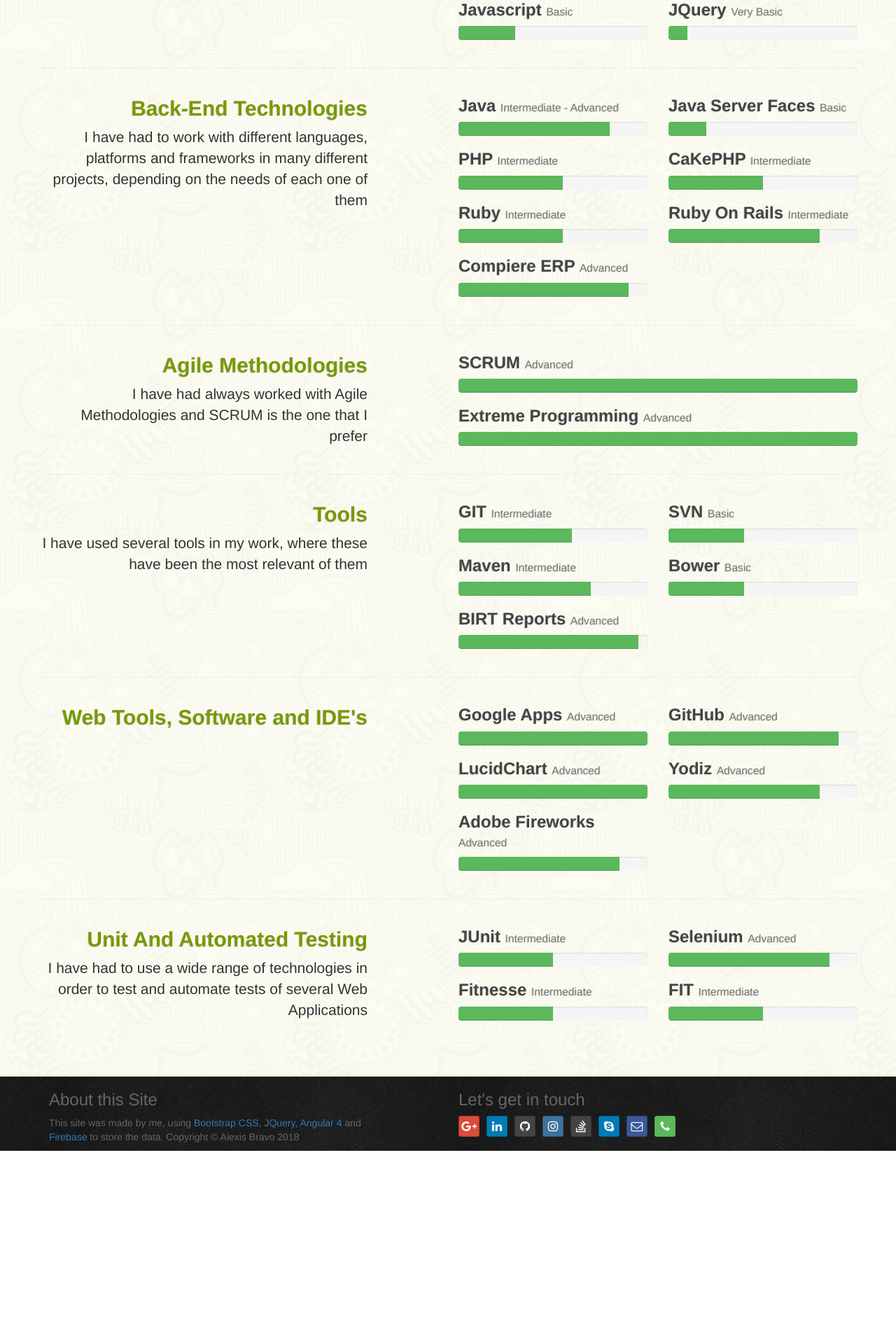
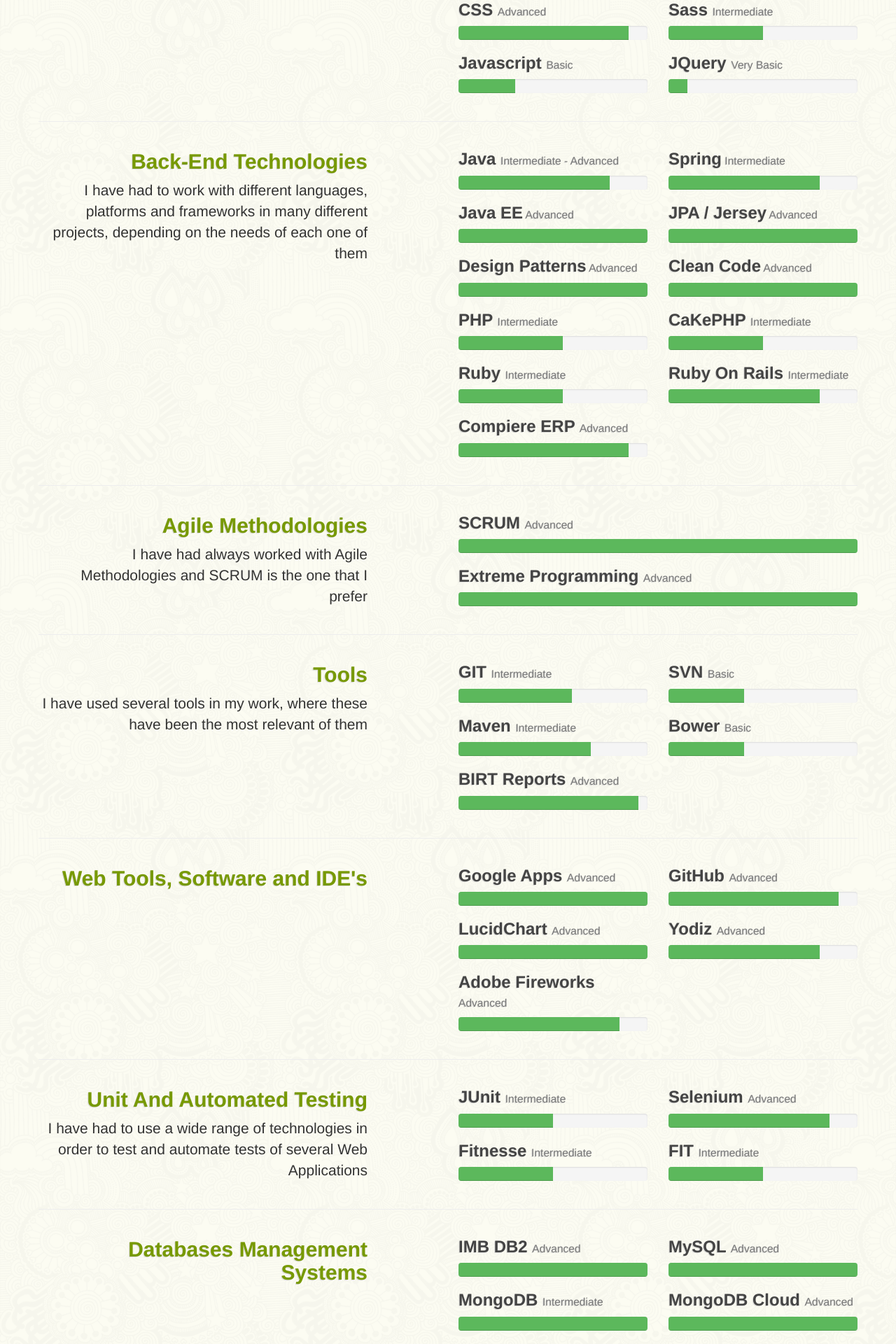
Before and after one commit to thisisalexis/thisisalexis.github.io, an Angular app: page /skills in a window 1280 px wide. Shown: the part 800-2720 px from the top of the page at 70% size. Before the commit the page ends 2444 px from the top, so only its background shows below. Built offline with nearby package versions, Linux system fonts and the light colour scheme.

Commit message:
Content updated: home, experience, education, contact info and skills

```diff
--- a/src/app/modules/content/components/about-me/about-me.component.html
+++ b/src/app/modules/content/components/about-me/about-me.component.html
@@ -5,16 +5,16 @@
         <h1>About me</h1>
         <hr>
         <h2>Who am I?</h2>
-        <p>I'm <strong>Alexis Bravo</strong>, a 31 years old <strong>Informatics Engineer</strong> based on Ecuador, who is passionate about Web Development, coding, reading, learning, running and hiking</p>
+        <p>I'm <strong>Alexis Bravo</strong>, a 33 years old <strong>Informatics Engineer</strong> based on Ecuador, who is passionate about Web Development, coding, reading, learning, running and hiking</p>
         <p>I'm also a perfectionist  who is always trying to learn new things and to make his work as good as possible</p>
       </div>
       <div class="col-xs-12 col-md-6 col-md-offset-1 content-right">
         <h3>What do I do?</h3>
         <p>I consider myself a  programmer that knows how to make his applications not only works, but also looks great. Yes, as a developer, I'm not only worried about the functionality, usability, scalability and maintainability of my work, but the look and feel of it too.</p>
         <h3>What have I been doing?</h3>
-        <p>I spent the first five years of my professional career developing Web Applications in different companies using PHP and Ruby with CakePHP and Ruby on Rails, respectively; in the last five years, I've been working in an adaptation of the Compiere Open Source Web ERP, which works over the Java EE platform.</p>
+        <p>I spent the first five years of my professional career developing Web Applications in different companies using PHP and Ruby with CakePHP and Ruby on Rails, respectively; in the last six years, I've been working with Java, Java EE and Angular.</p>
         <h3>What am I going to do?</h3>
-        <p>Right now, I'm looking for a place where I can apply all of my knowledge and experience in software development and continue learning and forming myself as a Full Stack Web Developer.</p>
+        <p>I'm always actively looking for new places and opportunities to apply all of my knowledge and experience in software development and continue learning and forming myself as a Full Stack Web Developer.</p>
       </div>
     </div>
   </div>
--- a/src/app/modules/content/components/contact-me/contact-me.component.html
+++ b/src/app/modules/content/components/contact-me/contact-me.component.html
@@ -6,13 +6,13 @@
         <p>Do you have a job offer and want to tell me about it? Would you like to talk about a project or idea?  There are many ways you can be in touch</p>
       </div>
       <div class="col-xs-12 col-md-6 col-md-offset-1 content-right">
-        <p>In the last months I've been working in <strong><a href="http://www.galapagostravelcenter.com/" target="_blank">Galapagos Travel Center</a></strong>, a worldwide important touristic operator and the world’s most well known source for useful information and tips about visiting the Galapagos Islands, developing the company's E-commerce platform using Angular 2, JAX-RS (Java) RESTFul services, MongoDB and many other technologies.</p>
+        <p>In the last months I've been working in <strong><a href="http://www.galapagostravelcenter.com/" target="_blank">Galapagos Travel Center</a></strong>, a worldwide important touristic operator and the world’s most well known source for useful information and tips about visiting the Galapagos Islands, developing the company's E-commerce and marketplace platforms using Angular, JAX-RS (Java) RESTFul services, MongoDB and many other technologies.</p>
         <h2>Where Am I?</h2>
         <p>Right now, I'm based on Quito, Pichincha, Ecuador.</p>
         <h2>Call me</h2>
         <p>Do you want to talk? You can call me any time.</p>
         <address>
-          <i class="fa fa-mobile fa-lg"></i> <a href="tel:593-98-2593800">+593 (098) 2593800</a><br>
+          <i class="fa fa-mobile fa-lg"></i> <a href="tel:593-99-0426072">+593 (099) 0426072</a><br>
         </address>
         <h2>Send me a message</h2>
         <p>Do you prefer to contact me by chat or E-mail? Then add me to Google Hangouts or send me a message.</p>
--- a/src/app/modules/content/components/education/education.component.html
+++ b/src/app/modules/content/components/education/education.component.html
@@ -68,7 +68,10 @@
         <h3><a href="https://www.coursera.org/account/accomplishments/records/HQB3PFAGM8X6" target="_blank">HTML, CSS and Javascript</a> <small>2016</small><br>
           <small><strong>The Hong Kong University of Science and Technology - Coursera</strong>. 40 hours.</small>
         </h3>
-        <h3><a href="http://education.mongodb.com/downloads/certificates/044becd8fb234b0b8a3091afae103161/Certificate.pdf?_ga=1.230531871.2042425648.1464564145" target="_blank">M101J: MongoDB for Java Developers</a> <small>2016</small><br>
+        <h3><a href="http://university.mongodb.com/course_completion/044becd8fb234b0b8a3091afae103161" target="_blank">M101J: MongoDB for Java Developers</a> <small>2016</small><br>
+          <small><strong>MongoDB, INC</strong>. 40 hours.</small>
+        </h3>
+        <h3><a href="https://university.mongodb.com/course_completion/afa16f99-6f3b-4c56-a47d-0f547b3f" target="_blank">M001: MongoDB Basics</a> <small>2017</small><br>
           <small><strong>MongoDB, INC</strong>. 40 hours.</small>
         </h3>
       </div>
--- a/src/app/modules/content/components/experience/experience.component.html
+++ b/src/app/modules/content/components/experience/experience.component.html
@@ -6,7 +6,7 @@
         <h3>Developing software since 2004</h3>
       </div>
       <div class="col-xs-12 col-md-6 louder col-md-offset-1 content-right">
-        <p>I spent the first five years of my professional career developing Web Applications in different companies using PHP and Ruby with CakePHP and Ruby on Rails, respectively; in the last five years, I've been working in an adaptation of the Compiere Open Source Web ERP, which works over the Java EE platform.</p>
+        <p>I spent the first five years of my professional career developing Web Applications in different companies using PHP and Ruby with CakePHP and Ruby on Rails, respectively; in the last six years, I've been working with Java, Java EE and Angular.</p>
       </div>
     </div>
     <hr>
@@ -18,7 +18,7 @@
       <div class="col-xs-12 col-md-6 col-md-offset-1 content-right">
         <h3>Senior Web Programmer  <small>Software Development Department</small></h3>
         <ul class="list-unstyled">
-          <li>Implementation and implantation of the company's E-commerce platform, using Angular 4, TypeScript, and RESTful services with Java and Jersey (JAX-RS).</li>
+          <li>Implementation and implantation of the company's E-commerce and marketplace platforms to promote and sell cruises in the Galapagos Islands, using Angular 6, TypeScript, and RESTful services with Java and Jersey (JAX-RS).</li>
           <li>Development and maintenance of RESTful services for the company's medular application, for managing cruises and its itineraries, using Java and JAX-RS (Jersey) with Glassfish Servers.</li>
           <li>Implementation of monitoring mechanism of users' activity in the company's Web applications, using Angular 2 with Typescript, MongoDB databases, hosted in Mongo Cloud and served through RESTFul services provided by Mongo Stitch platform.</li>
         </ul>
--- a/src/app/modules/content/components/home/home.component.html
+++ b/src/app/modules/content/components/home/home.component.html
@@ -9,7 +9,7 @@
           <span class="label label-primary">HTML</span>
           <span class="label label-primary">CSS</span>
           <span class="label label-primary">Bootstrap</span>
-          <span class="label label-primary">Angular 2</span>
+          <span class="label label-primary">Angular</span>
           <span class="label label-primary">TypeScript</span>
           <span class="label label-primary">Cordova</span>
           <span class="label label-primary">Ionic</span>
@@ -20,17 +20,21 @@
           <span class="label label-warning">PHP</span>
           <span class="label label-warning">CakePHP</span>
           <span class="label label-success">Java</span>
-          <span class="label label-success">Java Server Faces</span>
+          <span class="label label-success">Java EE</span>
+          <span class="label label-success">JPA / Jersey</span>
+          <span class="label label-success">Spring Framework</span>
           <span class="label label-success">Maven</span>
           <span class="label label-success">Compiere ERP</span>
           <span class="label label-success">BIRT Reports</span>
+          <span class="label label-success">Clean Code</span>
+          <span class="label label-success">Software Design Patterns</span>
           <span class="label label-danger">RDBMS</span>
           <span class="label label-danger">MySQL</span>
           <span class="label label-danger">DB2</span>
           <span class="label label-danger">MongoDB</span>
-          <span class="label label-danger">Mongo DB Atlas</span>
+          <span class="label label-danger">Mongo Cloud</span>
           <span class="label label-danger">Mongo Stitch</span>
-          <span class="label label-default">SCRUM</span>
+          <span class="label label-default">SCRUM (PSM I)</span>
           <span class="label label-default">GIT</span>
           <span class="label label-info">Test Automation</span>
           <span class="label label-info">JUnit</span>
@@ -45,7 +49,7 @@
           <li><a class="btn btn-lg btn-social-icon btn-instagram" href="https://stackoverflow.com/users/6035392/thisisalexis" data-toggle="tooltip" data-placement="bottom" title="ThisIsAlexis" target="_blank"><i class="fa fa-stack-overflow"></i></a></li>
           <li><button type="button" class="btn btn-lg btn-social-icon btn-linkedin" target="_top" data-toggle="popover" data-placement="bottom" data-trigger="focus" data-content="ThisIsAlexis" title="Call me on Skype"><i class="fa fa-skype"></i></button></li>
           <li><button type="button" class="btn btn-lg btn-social-icon btn-facebook" target="_top" data-toggle="popover" data-placement="bottom" data-trigger="focus" data-content="You can write me to alexis.ve@gmail.com" title="Write me an E-mail"><i class="fa fa-envelope-o"></i></button></li>
-          <li><button type="button" class="btn btn-lg btn-social-icon btn-success" target="_top" data-toggle="popover" data-placement="top" data-trigger="focus" data-content="+593 (98) 2593800" title="Call me on phone"><i class="fa fa-phone"></i></button></li>
+          <li><button type="button" class="btn btn-lg btn-social-icon btn-success" target="_top" data-toggle="popover" data-placement="top" data-trigger="focus" data-content="+593 (99) 0426072" title="Call me on phone"><i class="fa fa-phone"></i></button></li>
         </ul>
       </div>
       <div class="col-xs-12 col-md-6 col-md-offset-1 content-right">
--- a/src/app/modules/content/components/skills/skills.component.html
+++ b/src/app/modules/content/components/skills/skills.component.html
@@ -33,6 +33,10 @@
         <p>Although I am a Back-End developer, I always enjoy to contribute in the Front-End development process of the projects</p>
       </div>
       <div class="col-xs-6 col-md-3 col-md-offset-1">
+        <h3>Angular <small>Advanced</small></h3>
+        <div class="progress">
+          <div class="progress-bar progress-bar-success" role="progressbar" aria-valuenow="100" aria-valuemin="0" aria-valuemax="100" style="width: 100%"><span class="sr-only">100% Advanced</span></div>
+        </div>
         <h3>HTML <small>Advanced</small></h3>
         <div class="progress">
           <div class="progress-bar progress-bar-success" role="progressbar" aria-valuenow="100" aria-valuemin="0" aria-valuemax="100" style="width: 100%"><span class="sr-only">100% Advanced</span></div>
@@ -47,6 +51,10 @@
         </div>
       </div>
       <div class="col-xs-6 col-md-3">
+        <h3>TypeScript <small>Advanced</small></h3>
+        <div class="progress">
+          <div class="progress-bar progress-bar-success" role="progressbar" aria-valuenow="100" aria-valuemin="0" aria-valuemax="100" style="width: 100%"><span class="sr-only">100% Advanced</span></div>
+        </div>
         <h3>Bootstrap <small>Intermediate</small></h3>
         <div class="progress">
           <div class="progress-bar progress-bar-success" role="progressbar" aria-valuenow="85" aria-valuemin="0" aria-valuemax="100" style="width: 85%"><span class="sr-only">85% Advanced</span></div>
@@ -72,6 +80,14 @@
         <div class="progress">
           <div class="progress-bar progress-bar-success" role="progressbar" aria-valuenow="80" aria-valuemin="0" aria-valuemax="100" style="width: 80%"><span class="sr-only">80% Advanced</span></div>
         </div>
+        <h3>Java EE<small> Advanced</small></h3>
+        <div class="progress">
+          <div class="progress-bar progress-bar-success" role="progressbar" aria-valuenow="100" aria-valuemin="0" aria-valuemax="100" style="width: 100%"><span class="sr-only">100% Basic</span></div>
+        </div>
+        <h3>Design Patterns<small> Advanced</small></h3>
+        <div class="progress">
+          <div class="progress-bar progress-bar-success" role="progressbar" aria-valuenow="100" aria-valuemin="0" aria-valuemax="100" style="width: 100%"><span class="sr-only">100% Basic</span></div>
+        </div>
         <h3>PHP <small>Intermediate</small></h3>
         <div class="progress">
           <div class="progress-bar progress-bar-success" role="progressbar" aria-valuenow="55" aria-valuemin="0" aria-valuemax="100" style="width: 55%"><span class="sr-only">55% Intermediate</span></div>
@@ -86,9 +102,17 @@
         </div>
       </div>
       <div class="col-xs-6 col-md-3">
-        <h3>Java Server Faces <small>Basic</small></h3>
+        <h3>Spring<small> Intermediate</small></h3>
         <div class="progress">
-          <div class="progress-bar progress-bar-success" role="progressbar" aria-valuenow="20" aria-valuemin="0" aria-valuemax="100" style="width: 20%"><span class="sr-only">20% Basic</span></div>
+          <div class="progress-bar progress-bar-success" role="progressbar" aria-valuenow="80" aria-valuemin="0" aria-valuemax="100" style="width: 80%"><span class="sr-only">80% Basic</span></div>
+        </div>
+        <h3>JPA / Jersey<small> Advanced</small></h3>
+        <div class="progress">
+          <div class="progress-bar progress-bar-success" role="progressbar" aria-valuenow="100" aria-valuemin="0" aria-valuemax="100" style="width: 100%"><span class="sr-only">100% Basic</span></div>
+        </div>
+        <h3>Clean Code<small> Advanced</small></h3>
+        <div class="progress">
+          <div class="progress-bar progress-bar-success" role="progressbar" aria-valuenow="100" aria-valuemin="0" aria-valuemax="100" style="width: 100%"><span class="sr-only">100% Basic</span></div>
         </div>
         <h3>CaKePHP <small>Intermediate</small></h3>
         <div class="progress">
@@ -205,5 +229,31 @@
         </div>
       </div>
     </div>
+    <hr>
+    <div class="row">
+      <div class="col-xs-12 col-md-5 content-left">
+        <h2>Databases Management Systems</h2>
+      </div>
+      <div class="col-xs-6 col-md-3 col-md-offset-1">
+        <h3>IMB DB2 <small>Advanced</small></h3>
+        <div class="progress">
+          <div class="progress-bar progress-bar-success" role="progressbar" aria-valuenow="100" aria-valuemin="0" aria-valuemax="100" style="width: 100%"><span class="sr-only">100% Intermediate</span></div>
+        </div>
+        <h3>MongoDB <small>Intermediate</small></h3>
+        <div class="progress">
+          <div class="progress-bar progress-bar-success" role="progressbar" aria-valuenow="100" aria-valuemin="0" aria-valuemax="100" style="width: 100%"><span class="sr-only">100% Intermediate</span></div>
+        </div>
+      </div>
+      <div class="col-xs-6 col-md-3">
+        <h3>MySQL <small>Advanced</small></h3>
+        <div class="progress">
+          <div class="progress-bar progress-bar-success" role="progressbar" aria-valuenow="100" aria-valuemin="0" aria-valuemax="100" style="width: 100%"><span class="sr-only">100% Intermediate</span></div>
+        </div>
+        <h3>MongoDB Cloud <small>Advanced</small></h3>
+        <div class="progress">
+          <div class="progress-bar progress-bar-success" role="progressbar" aria-valuenow="100" aria-valuemin="0" aria-valuemax="100" style="width: 100%"><span class="sr-only">100% Intermediate</span></div>
+        </div>
+      </div>
+    </div>
   </div>
 </section>
--- a/src/app/modules/core/components/footer/footer.component.html
+++ b/src/app/modules/core/components/footer/footer.component.html
@@ -16,7 +16,7 @@
             <li><a class="btn btn-sm btn-social-icon btn-github" href="https://stackoverflow.com/users/6035392/thisisalexis" data-toggle="tooltip" data-placement="top" title="ThisIsAlexis" target="_blank"><i class="fa fa-stack-overflow"></i></a></li>
             <li><button type="button" class="btn btn-sm btn-social-icon btn-linkedin" target="_top" data-toggle="popover" data-placement="top" data-trigger="focus" data-content="ThisIsAlexis" title="Call me on Skype"><i class="fa fa-skype"></i></button></li>
             <li><button type="button" class="btn btn-sm btn-social-icon btn-facebook" target="_top" data-toggle="popover" data-placement="top" data-trigger="focus" data-content="You can write me to alexis.ve@gmail.com" title="Write me an E-mail"><i class="fa fa-envelope-o"></i></button></li>
-            <li><button type="button" class="btn btn-sm btn-social-icon btn-success" target="_top" data-toggle="popover" data-placement="top" data-trigger="focus" data-content="+593 (98) 2593800" title="Call me on phone"><i class="fa fa-phone"></i></button></li>
+            <li><button type="button" class="btn btn-sm btn-social-icon btn-success" target="_top" data-toggle="popover" data-placement="top" data-trigger="focus" data-content="+593 (99) 0426072" title="Call me on phone"><i class="fa fa-phone"></i></button></li>
           </ul>
         </div>
       </div>
```
